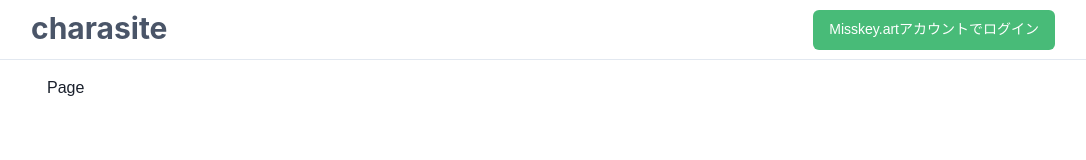
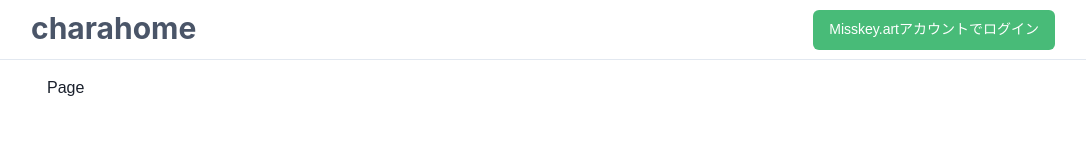
Before and after one commit to Allianaab2m/charahome, a Next.js app: page / in a window 1280 px wide. Shown: the top 160 px of the page, without its empty margins (97-1183 px from the left). Built offline with nearby package versions, Linux system fonts and the light colour scheme; a web font is replaced by a local one.

Commit message:
fix: Header title

```diff
--- a/src/app/Header.tsx
+++ b/src/app/Header.tsx
@@ -18,7 +18,7 @@ export default function Header() {
       >
         <Flex flex={1} justify="space-between" maxW="5xl" mx="auto">
           <Heading as="h1" size="lg">
-            <Link href="/">charasite</Link>
+            <Link href="/">charahome</Link>
           </Heading>
           <Button
             as={Link}
```
